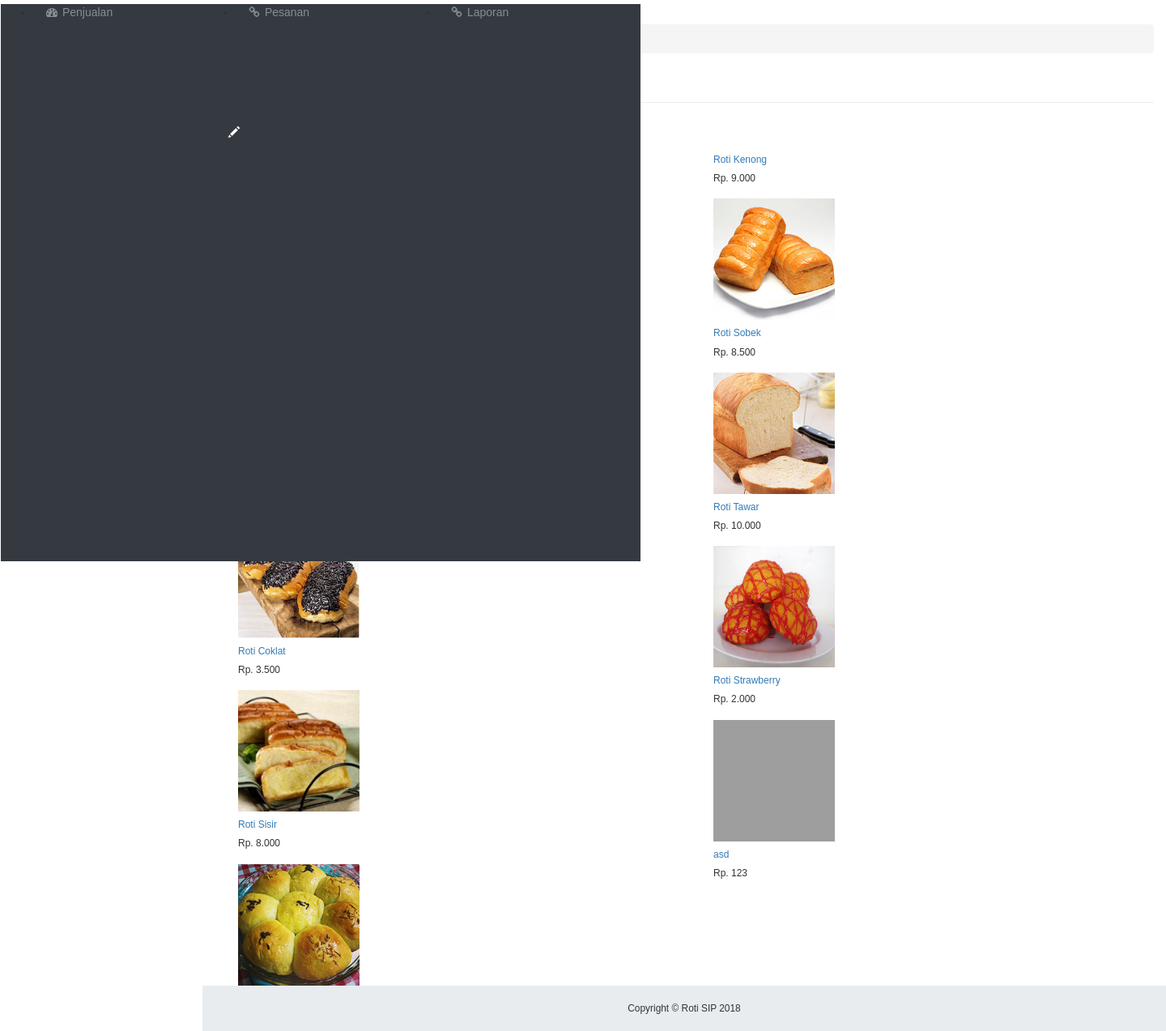
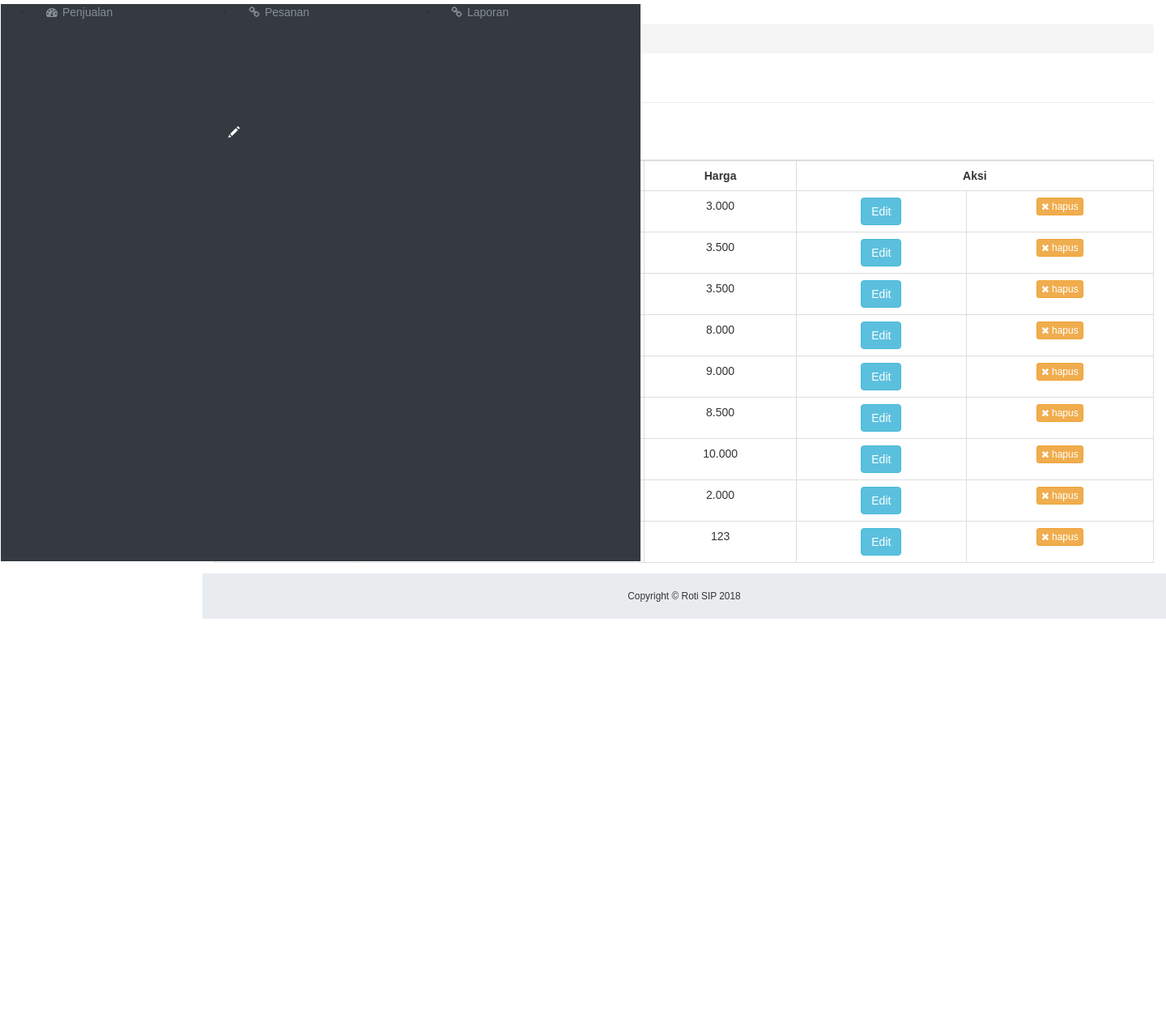
Before and after one commit to TIF-GEMSTONE/RotiSIP, a CodeIgniter app: page /RotiSip/index.php/dashboard/Home in a window 1440 px wide. Shown: the part 108-1381 px from the top of the page at 81% size. After the commit the page ends 872 px from the top, so only its background shows below. Run offline with CodeIgniter, Linux system fonts and the light colour scheme; data comes from the database, SQL or seed files in the repository; some libraries are stand-ins or nearby versions; grey boxes are pictures that could not be loaded.

Commit message:
hapus + edit done

```diff
--- a/application/controllers/Dashboard.php
+++ b/application/controllers/Dashboard.php
@@ -136,12 +136,23 @@ class Dashboard extends CI_Controller{
 	// 	redirect('Dashboard/Home'); //mengalihkan halaman
 	//   }
 
- //  	public function hapus($id){
-	//   $gambar = $this->Produk_model>gambar($id);
-	//   unlink('assets/images/'.$gambar->gambar);
-	//   $this->Produk_model>hapus($id);
-	//   redirect('Dashboard/Home'); //mengalihkan halaman
-	// }
+
+  	public function ubah(){
+  	$id_roti = $this->input->post('id_roti');
+    $data = array(
+        'nama_roti'		=> $this->input->post('nama_roti'),
+        'harga'	=> $this->input->post('harga')
+    );
+    $this->Produk_model->ubah($data,$id_roti);
+    $this->session->set_flashdata('notif','<div class="alert alert-success" role="alert"> Data Berhasil diubah <button type="button" class="close" data-dismiss="alert" aria-label="Close"><span aria-hidden="true">&times;</span></button></div>');
+    redirect('Dashboard/Home');
+  	}
+
+  	public function hapus(){
+  		$id_roti = $this->uri->segment(3);
+		$this->db->query("DELETE FROM `tabel_roti` WHERE id_roti='$id_roti'");
+		redirect('Dashboard/Home');
+	}
 
 }
 ?>
--- a/application/models/Produk_model.php
+++ b/application/models/Produk_model.php
@@ -29,12 +29,12 @@ class Produk_model extends CI_Model {
      $this->db->where('id', $id);
      return $this->db->get('tabel_roti')->row();
    }
- public function ubah($id, $data) {
-     try{
-       $this->db->where('id',$id)->limit(1)->update('tabel_roti', $data);
-       return true;
-     }catch(Exception $e){}
- }
+
+function ubah($data, $id){
+    $this->db->where('id_roti',$id);
+    $this->db->update('tabel_roti', $data);
+    return TRUE;
+}
 
  public function hapus($id){
    $this->db->where('id', $id);
--- a/application/views/Home_view.php
+++ b/application/views/Home_view.php
@@ -1,5 +1,4 @@
 
-          <!-- Card Columns Example Social Feed-->
           <div class="mb-0 mt-4">
             <i class="fa fa-newspaper-o"></i> Menu Roti</div>
           <hr class="mt-2">
@@ -8,27 +7,76 @@
 
               <p><a href="<?php echo base_url();?>Dashboard/input" class="btn btn-primary"><i class="glyphicon glyphicon-pencil"></i> Tambah Data Roti</a></p>
           </div>
-          <div class="card-columns">
-            <div class="row" >
-            <div class="container">
-           <?php
-           foreach($produk as $p){
-            ?>
 
-                <div class="container">
-                <div class="column">
-             <a href="#">
-                <img width="150px" height="150px" src="<?php echo $p->gambar  ?> "  alt="">
-                </a>
-          </div>
-              <div class="column">
-                <h6><a href="#"><?php echo $p->nama_roti ?></a></h6>
-                <h6>Rp. <?php echo number_format($p->harga,0,",","."); ?></h6>
-                </p>
-              </div>
-            </div>
+        <div class="table-responsive">
+             <table class="table table-bordered" id="dataTable" width="70%" cellspacing="0">
+              <tr>
+                <th style="text-align:center;">No. </th>
+                <th style="text-align:center;">Nama Roti</th>
+                <th style="text-align:center;">Harga</th>
+                <th colspan="2" style="text-align:center;">Aksi</th>
+              </tr>
+              <tr>
+              <?php foreach ($produk as $p){ ?>
+                <td style="text-align:center;"><?php echo $p->id_roti ?></td>
+                <td style="text-align:center;"><?php echo $p->nama_roti ?></td>
+                <td style="text-align:center;"><?php echo number_format($p->harga,0,",","."); ?></td>
+                <td style="text-align:center;">
+                  <a href="javascript:;"
+                            data-id_roti="<?php echo $p->id_roti ?>"
+                            data-nama_roti="<?php echo $p->nama_roti ?>"
+                            data-harga="<?php echo $p->harga ?>"
+                            data-toggle="modal" data-target="#edit-data">
+                            <button  data-toggle="modal" data-target="#ubah-data" class="btn btn-info">Edit</button></a></td>
+                <td style="text-align:center;"><a href="<?php echo base_url().'Dashboard/hapus/'.$p->id_roti;?>" class="btn btn-warning btn-xs"><span class="fa fa-close"></span> hapus</a></td>
+              </tr>
+            <?php   } ?>
+             </table>
+           </div>
+         </div>
 
-          <?php } ?>
+             <div aria-hidden="true" aria-labelledby="myModalLabel" role="dialog" tabindex="-1" id="edit-data" class="modal fade">
+          <div class="modal-dialog">
+              <div class="modal-content">
+                  <div class="modal-header">
+                      <button aria-hidden="true" data-dismiss="modal" class="close" type="button">×</button>
+                      <h4 class="modal-title">Ubah Data</h4>
+                  </div>
+                  <form class="form-horizontal" action="<?php echo base_url('Dashboard/ubah')?>" method="post" enctype="multipart/form-data" role="form">
+                    <div class="modal-body">
+                            <div class="form-group">
+                                <label class="col-lg-4 col-sm-2 control-label">Nama Roti</label>
+                                <div class="col-lg-10">
+                                  <input type="hidden" id="id_roti" name="id_roti">
+                                  <input class="form-control" id="nama_roti" name="nama_roti" placeholder="Tuliskan Nama"></input>
+                                </div>
+                            </div>
+                            <div class="form-group">
+                                <label class="col-lg-4 col-sm-2 control-label">Harga</label>
+                                <div class="col-lg-10">
+                                    <input type="text" class="form-control" id="harga" name="harga" placeholder="Tuliskan harga">
+                                </div>
+                            </div>
+                        </div>
+                        <div class="modal-footer">
+                            <button class="btn btn-info" type="submit"> Simpan&nbsp;</button>
+                            <button type="button" class="btn btn-warning" data-dismiss="modal"> Batal</button>
+                          </div></form></div></div></div>
 
-          </div>
-           </div>
+    <script src="<?php echo base_url().'assets/js/jquery-3.3.1.js'?>" type="text/javascript"></script>
+    <script src="<?php echo base_url().'assets/js/bootstrap.js'?>" type="text/javascript"></script>
+    <script src="<?php echo base_url().'assets/js/jquery-ui.js'?>" type="text/javascript"></script>
+    <script>
+      $(document).ready(function() {
+          // Untuk sunting
+          $('#edit-data').on('show.bs.modal', function (event) {
+              var div = $(event.relatedTarget) // Tombol dimana modal di tampilkan
+              var modal          = $(this)
+
+              // Isi nilai pada field
+              modal.find('#id_roti').attr("value",div.data('id_roti'));
+              modal.find('#nama_roti').attr("value",div.data('nama_roti'));
+              modal.find('#harga').html(div.data('harga'));
+          });
+      });
+  </script>
```
